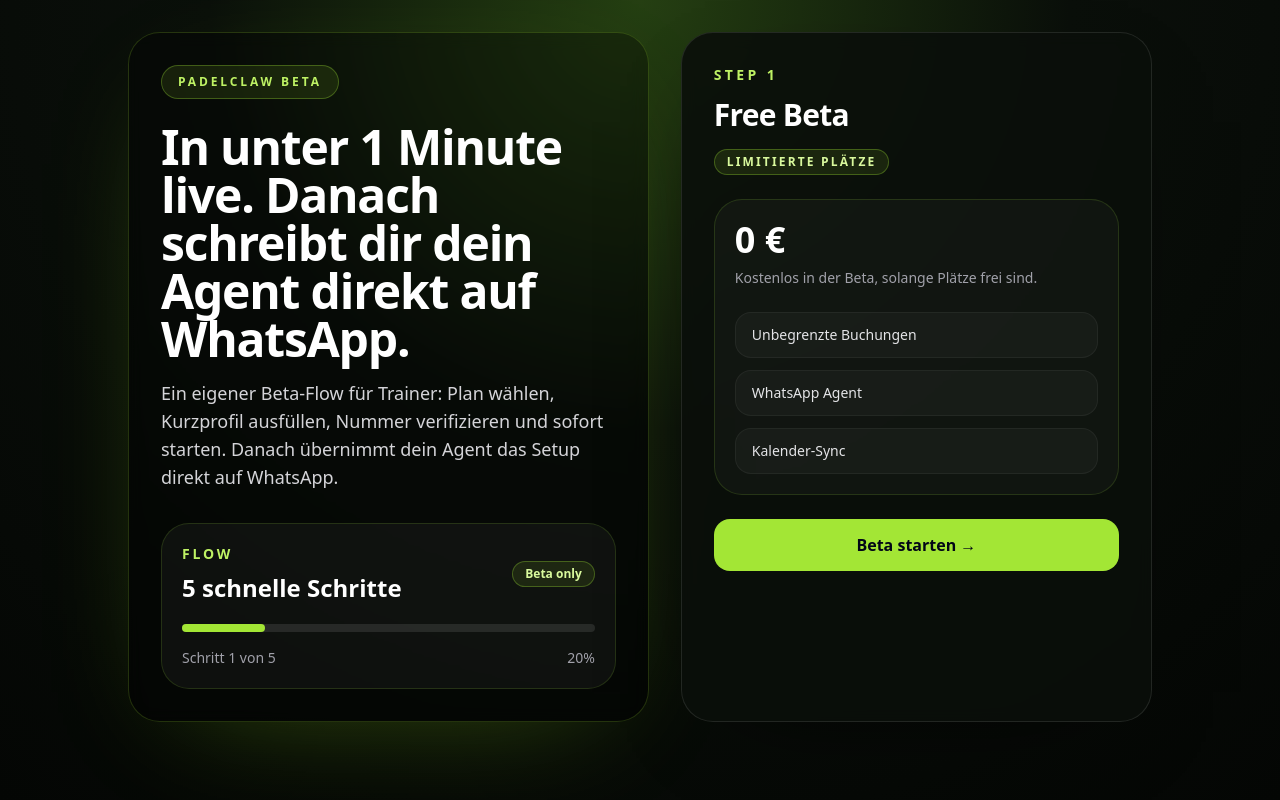
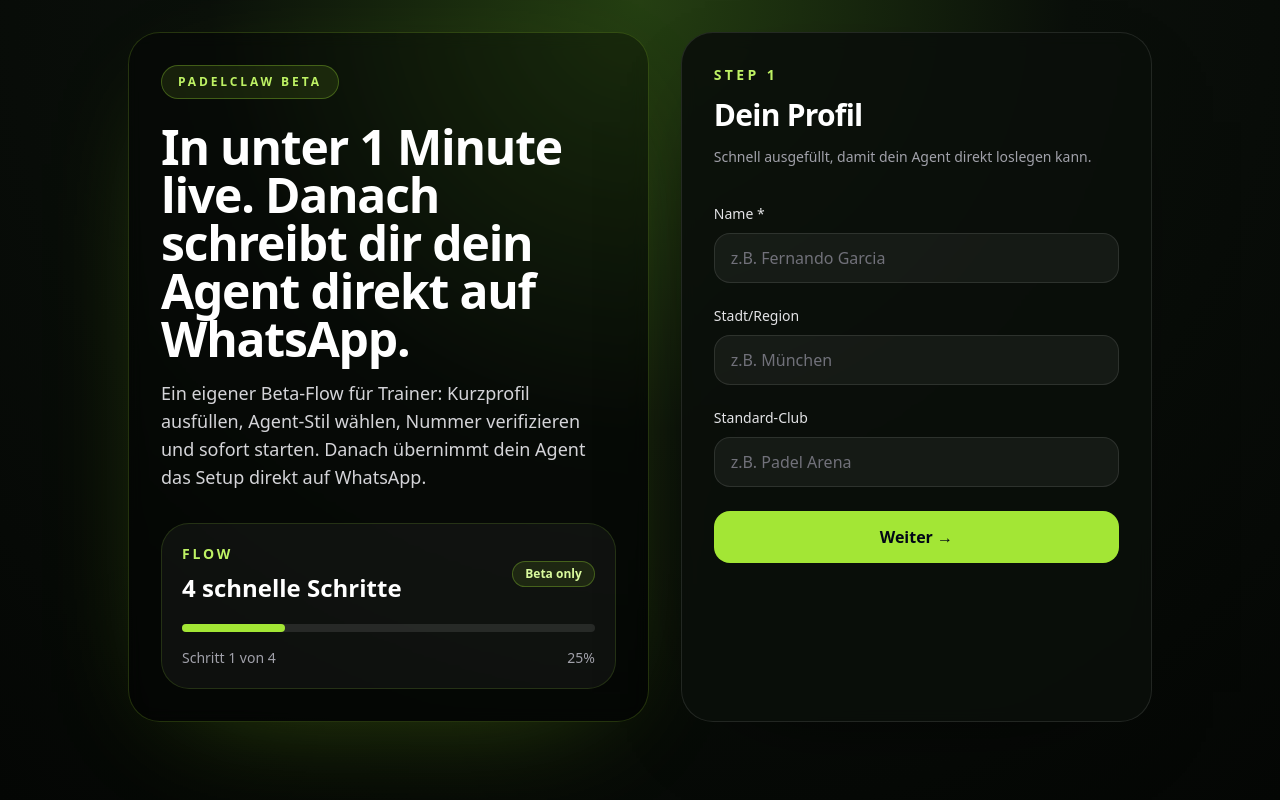
Before and after one commit to PadelClaw/padelclaw-agent, a Next.js app: page /beta in a window 1280 px wide. Built offline with nearby package versions, Linux system fonts and the light colour scheme.

Commit message:
fix: beta step order (name→personality→otp) + after() for whatsapp welcome

```diff
--- a/app/api/auth/verify-otp/route.ts
+++ b/app/api/auth/verify-otp/route.ts
@@ -1,4 +1,4 @@
-import { NextResponse } from 'next/server';
+import { after, NextResponse } from 'next/server';
 import { createSessionToken } from '@/lib/auth-session';
 import { convexMutation, convexQuery } from '@/lib/convex-http';
 import { sendWhatsApp } from '@/lib/whatsapp-meta';
@@ -86,18 +86,6 @@
       trainerId = existingTrainer?._id ?? null;
     }
 
-    console.log(`WELCOME_ATTEMPT: phone=${phone} shouldSend=${shouldSendWelcomeMessage} trainerId=${trainerId}`);
-
-    // Send welcome BEFORE building the response so it completes before the function exits
-    if (trainerId && shouldSendWelcomeMessage) {
-      try {
-        await sendWhatsApp(phone, buildWelcomeMessage(name));
-        console.log(`WELCOME_SENT: phone=${phone}`);
-      } catch (error) {
-        console.error('welcome whatsapp failed', error);
-      }
-    }
-
     const response = NextResponse.json({ success: true, trainerId: trainerId ?? undefined });
 
     if (trainerId) {
@@ -113,6 +101,19 @@
       });
     }
 
+    console.log(`WELCOME_ATTEMPT: phone=${phone} shouldSend=${shouldSendWelcomeMessage} trainerId=${trainerId}`);
+
+    if (trainerId && shouldSendWelcomeMessage) {
+      after(async () => {
+        try {
+          await sendWhatsApp(phone, buildWelcomeMessage(name));
+          console.log(`WELCOME_SENT: phone=${phone}`);
+        } catch (error) {
+          console.error('welcome whatsapp failed', error);
+        }
+      });
+    }
+
     return response;
   } catch (error) {
     console.error('verify-otp failed', error);
--- a/app/beta/page.tsx
+++ b/app/beta/page.tsx
@@ -3,7 +3,7 @@
 import type { ClipboardEvent, KeyboardEvent } from 'react';
 import { useMemo, useRef, useState } from 'react';
 
-const TOTAL_STEPS = 5;
+const TOTAL_STEPS = 4;
 const PERSONALITY_OPTIONS = [
   {
     value: 'professional',
@@ -156,7 +156,7 @@
         throw new Error(onboardingResult.error || 'Onboarding konnte nicht gespeichert werden.');
       }
 
-      setStep(5);
+      setStep(4);
     } catch (verifyError) {
       setError(
         verifyError instanceof Error ? verifyError.message : 'Beta-Onboarding konnte nicht abgeschlossen werden.',
@@ -213,7 +213,7 @@
                 In unter 1 Minute live. Danach schreibt dir dein Agent direkt auf WhatsApp.
               </h1>
               <p className="mt-4 max-w-xl text-base leading-7 text-zinc-300 sm:text-lg">
-                Ein eigener Beta-Flow für Trainer: Plan wählen, Kurzprofil ausfüllen, Nummer verifizieren und sofort starten.
+                Ein eigener Beta-Flow für Trainer: Kurzprofil ausfüllen, Agent-Stil wählen, Nummer verifizieren und sofort starten.
                 Danach übernimmt dein Agent das Setup direkt auf WhatsApp.
               </p>
             </div>
@@ -222,7 +222,7 @@
               <div className="flex items-center justify-between gap-4">
                 <div>
                   <p className="text-sm font-semibold uppercase tracking-[0.2em] text-lime-300">Flow</p>
-                  <p className="mt-2 text-2xl font-semibold text-white">5 schnelle Schritte</p>
+                  <p className="mt-2 text-2xl font-semibold text-white">4 schnelle Schritte</p>
                 </div>
                 <span className="rounded-full border border-lime-400/30 bg-lime-400/10 px-3 py-1 text-xs font-semibold text-lime-200">
                   Beta only
@@ -245,28 +245,44 @@
             {step === 1 ? (
               <div>
                 <p className="text-sm font-semibold uppercase tracking-[0.24em] text-lime-300">Step 1</p>
-                <h2 className="mt-3 text-3xl font-bold tracking-tight text-white">Free Beta</h2>
-                <div className="mt-4 inline-flex rounded-full border border-lime-400/30 bg-lime-400/10 px-3 py-1 text-xs font-semibold uppercase tracking-[0.18em] text-lime-200">
-                  Limitierte Plätze
+                <h2 className="mt-3 text-3xl font-bold tracking-tight text-white">Dein Profil</h2>
+                <p className="mt-3 text-sm leading-6 text-zinc-400">Schnell ausgefüllt, damit dein Agent direkt loslegen kann.</p>
+
+                <div className="mt-8 space-y-5">
+                  <Field
+                    label="Name"
+                    placeholder="z.B. Fernando Garcia"
+                    value={name}
+                    onChange={setName}
+                    required
+                  />
+                  <Field
+                    label="Stadt/Region"
+                    placeholder="z.B. München"
+                    value={region}
+                    onChange={setRegion}
+                  />
+                  <Field
+                    label="Standard-Club"
+                    placeholder="z.B. Padel Arena"
+                    value={club}
+                    onChange={setClub}
+                  />
                 </div>
-                <div className="mt-6 rounded-[1.75rem] border border-lime-400/15 bg-white/[0.03] p-5">
-                  <p className="text-4xl font-black text-white">0 €</p>
-                  <p className="mt-2 text-sm text-zinc-400">Kostenlos in der Beta, solange Plätze frei sind.</p>
-                  <ul className="mt-6 space-y-3 text-sm text-zinc-200">
-                    <li className="rounded-2xl border border-white/5 bg-white/[0.03] px-4 py-3">Unbegrenzte Buchungen</li>
-                    <li className="rounded-2xl border border-white/5 bg-white/[0.03] px-4 py-3">WhatsApp Agent</li>
-                    <li className="rounded-2xl border border-white/5 bg-white/[0.03] px-4 py-3">Kalender-Sync</li>
-                  </ul>
-                </div>
+
                 <button
                   type="button"
                   onClick={() => {
+                    if (!validateProfile()) {
+                      return;
+                    }
+
                     setError('');
-                      setStep(2);
-                    }}
+                    setStep(2);
+                  }}
                   className="mt-6 inline-flex w-full items-center justify-center rounded-2xl bg-lime-400 px-5 py-3.5 text-base font-semibold text-slate-950 transition hover:bg-lime-300"
                 >
-                  Beta starten →
+                  Weiter →
                 </button>
               </div>
             ) : null}
@@ -324,6 +340,8 @@
                     type="button"
                     onClick={() => {
                       setError('');
+                      setOtpRequested(false);
+                      setOtpDigits(['', '', '', '', '', '']);
                       setStep(3);
                     }}
                     className="inline-flex flex-1 items-center justify-center rounded-2xl bg-lime-400 px-5 py-3.5 text-sm font-semibold text-slate-950 transition hover:bg-lime-300"
@@ -337,68 +355,9 @@
             {step === 3 ? (
               <div>
                 <p className="text-sm font-semibold uppercase tracking-[0.24em] text-lime-300">Step 3</p>
-                <h2 className="mt-3 text-3xl font-bold tracking-tight text-white">Dein Profil</h2>
-                <p className="mt-3 text-sm leading-6 text-zinc-400">Schnell ausgefüllt, damit dein Agent direkt loslegen kann.</p>
-
-                <div className="mt-8 space-y-5">
-                  <Field
-                    label="Name"
-                    placeholder="z.B. Fernando Garcia"
-                    value={name}
-                    onChange={setName}
-                    required
-                  />
-                  <Field
-                    label="Stadt/Region"
-                    placeholder="z.B. München"
-                    value={region}
-                    onChange={setRegion}
-                  />
-                  <Field
-                    label="Standard-Club"
-                    placeholder="z.B. Padel Arena"
-                    value={club}
-                    onChange={setClub}
-                  />
-                </div>
-
-                <div className="mt-6 flex gap-3">
-                  <button
-                    type="button"
-                    onClick={() => {
-                      setError('');
-                      setStep(2);
-                    }}
-                    className="inline-flex flex-1 items-center justify-center rounded-2xl border border-white/10 bg-white/5 px-5 py-3.5 text-sm font-semibold text-zinc-200 transition hover:bg-white/10"
-                  >
-                    Zurück
-                  </button>
-                  <button
-                    type="button"
-                    onClick={() => {
-                      if (!validateProfile()) {
-                        return;
-                      }
-
-                      setError('');
-                      setOtpRequested(false);
-                      setOtpDigits(['', '', '', '', '', '']);
-                      setStep(4);
-                    }}
-                    className="inline-flex flex-1 items-center justify-center rounded-2xl bg-lime-400 px-5 py-3.5 text-sm font-semibold text-slate-950 transition hover:bg-lime-300"
-                  >
-                    Weiter →
-                  </button>
-                </div>
-              </div>
-            ) : null}
-
-            {step === 4 ? (
-              <div>
-                <p className="text-sm font-semibold uppercase tracking-[0.24em] text-lime-300">Step 4</p>
-                <h2 className="mt-3 text-3xl font-bold tracking-tight text-white">Verifiziere deine E-Mail</h2>
+                <h2 className="mt-3 text-3xl font-bold tracking-tight text-white">Verifiziere deinen Zugang</h2>
                 <p className="mt-3 text-sm leading-6 text-zinc-400">
-                  Wir senden dir einen Code per E-Mail.
+                  Gib E-Mail und WhatsApp an, lass dir den Code schicken und bestätige ihn direkt hier.
                 </p>
 
                 <div className="mt-8 space-y-5">
@@ -433,7 +392,7 @@
                       disabled={isSubmitting}
                       className="inline-flex w-full items-center justify-center rounded-2xl bg-lime-400 px-5 py-3.5 text-base font-semibold text-slate-950 transition hover:bg-lime-300 disabled:cursor-not-allowed disabled:opacity-70"
                     >
-                      {isSubmitting ? 'Sende Code...' : 'Code per E-Mail senden'}
+                      {isSubmitting ? 'Sende Code...' : 'Code senden'}
                     </button>
                   ) : (
                     <div className="space-y-5">
@@ -479,12 +438,25 @@
                     </div>
                   )}
                 </div>
+
+                <div className="mt-6 flex gap-3">
+                  <button
+                    type="button"
+                    onClick={() => {
+                      setError('');
+                      setStep(2);
+                    }}
+                    className="inline-flex flex-1 items-center justify-center rounded-2xl border border-white/10 bg-white/5 px-5 py-3.5 text-sm font-semibold text-zinc-200 transition hover:bg-white/10"
+                  >
+                    Zurück
+                  </button>
+                </div>
               </div>
             ) : null}
 
-            {step === 5 ? (
+            {step === 4 ? (
               <div className="flex min-h-[420px] flex-col justify-center">
-                <p className="text-sm font-semibold uppercase tracking-[0.24em] text-lime-300">Step 5</p>
+                <p className="text-sm font-semibold uppercase tracking-[0.24em] text-lime-300">Step 4</p>
                 <h2 className="mt-3 text-3xl font-bold tracking-tight text-white">🎾 Dein Agent ist aktiv!</h2>
                 <p className="mt-4 text-base leading-7 text-zinc-300">
                   Schau auf dein Handy — dein PadelClaw-Assistent hat sich gerade per WhatsApp gemeldet und startet jetzt dein Setup.
```
